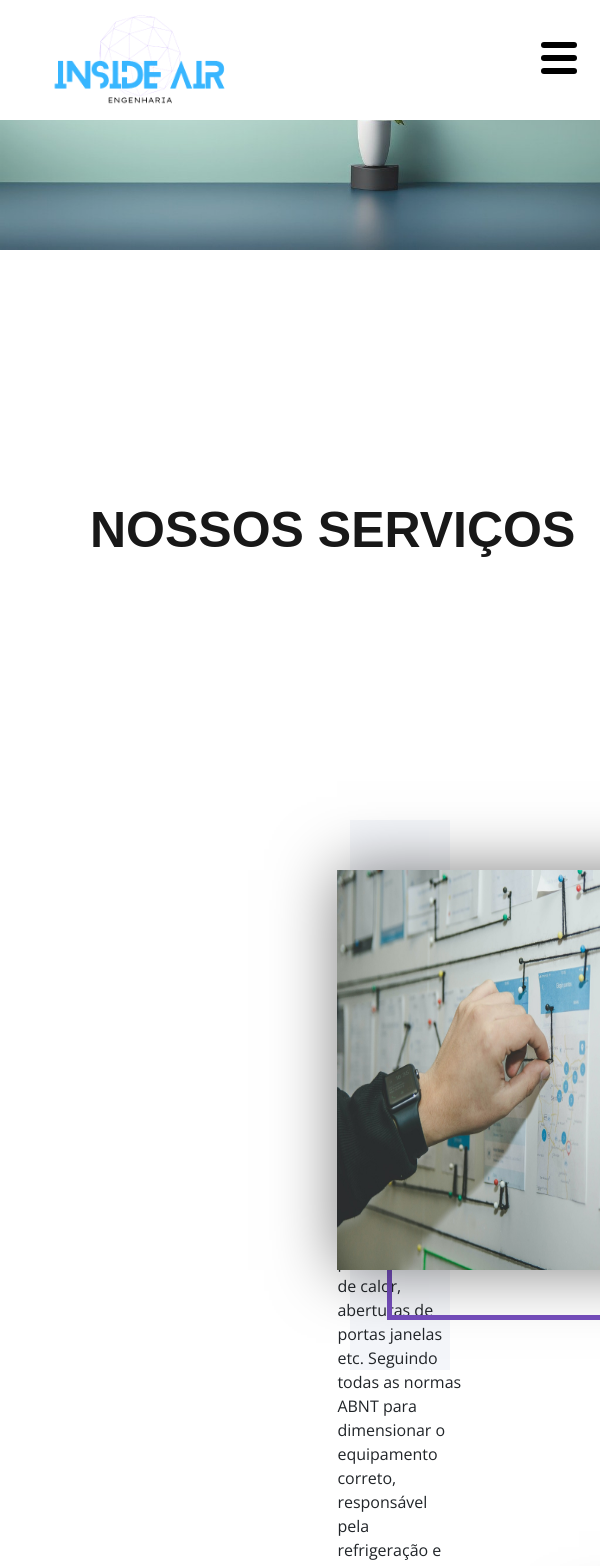
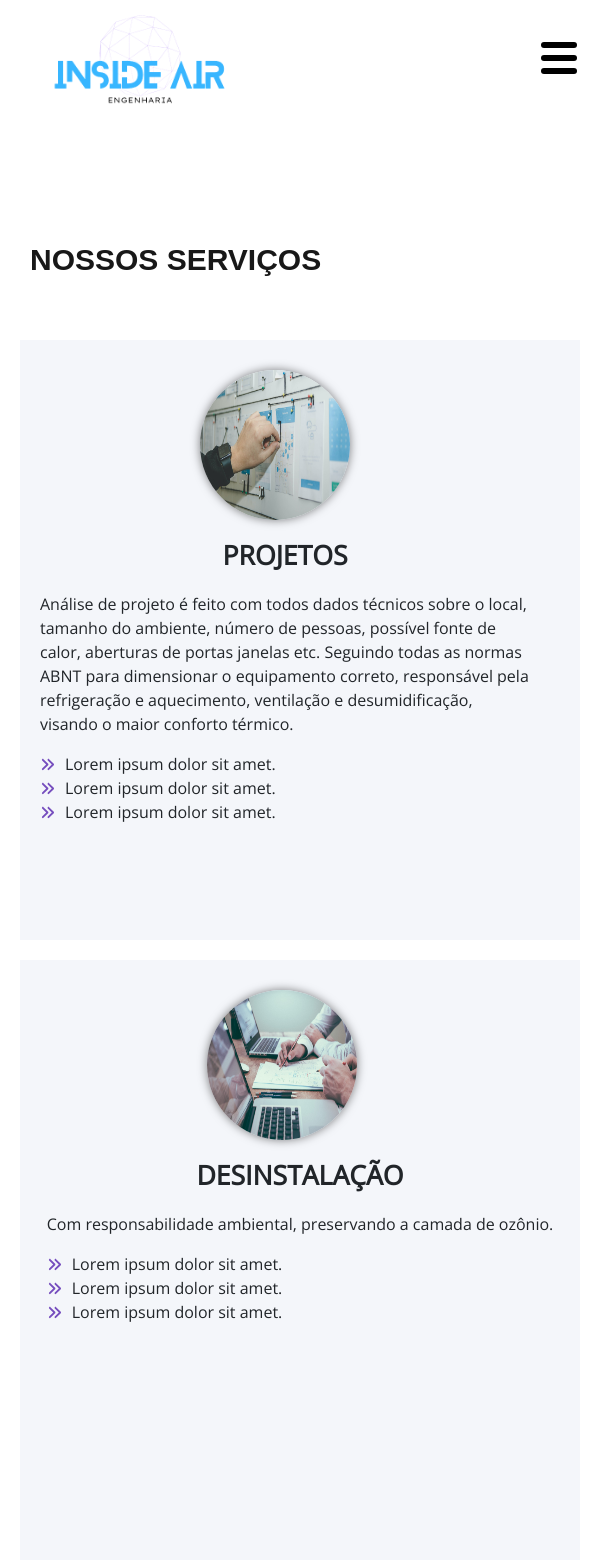
Before and after one commit to FabioAvilar/inside-air-engenharia, a React (Create React App) app: page /Projetos in a window 600 px wide. Shown: the top 1566 px of the page. Built offline with nearby package versions, Linux system fonts and the light colour scheme.

Commit message:
media-services

```diff
--- a/src/pages/projetos/projetos-media.css
+++ b/src/pages/projetos/projetos-media.css
@@ -1,12 +1,368 @@
 @media (max-width: 400px) {
+    .servicos-h2 {
+        font-size: 20px;
+        padding: 90px 30px;
+    }
+
+    .services {
+        background-position: -1100px -450px;
+        height: 200px;
+    }
+
+    .container-service {
+        margin: 10px 10px;
+    }
+
+    .service-container1 {
+        padding: 20px;
+        margin-bottom: 20px;
+        display: flex;
+        height: 600px;
+        flex-direction: row;
+    }
+
+    .service-2 {
+        flex-direction: row-reverse;
+    }
+
+    .service-img {
+        width: 150px;
+        height: 150px;
+        border-radius: 50%;
+        margin: 10px 95px;
+        box-shadow: 0 0 10px rgba(0, 0, 0, 0.5);
+    }
+
+    .service-img-container {
+        margin-left: 0px;
+    }
+
+    .service-block {
+        text-align: left;
+        padding: 30px 0px;
+        border-top: none;
+        margin-top: 70px;
+    }
+
+    .service-block-2 {
+        text-align: left;
+        padding: 30px 0px;
+        border-top: none;
+        margin-top: 70px;
+    }
+
+
+    .service-block-2 h2 {
+        text-align: center;
+    }
+
+    .service-block h2 {
+        text-align: center;
+    }
+
+    .service-block ul {
+        padding-left: 0px;
+    }
+
+    .service-block-2 ul {
+        padding-left: 0px;
+    }
+
+    .icon-services {
+        visibility: hidden;
+    }
+
+    .service-img-border {
+        visibility: hidden;
+    }
+
+    .service-contact {
+        background-size: contain;
+        background-attachment:scroll;
+    }
+
+    .button-service {
+        margin-top: 20px;
+    }
+
 }
 
 @media (min-width: 405px) and (max-width: 844px) {
-}
 
-@media (min-width: 500px) and (max-width: 768px) {
+    .servicos-h2 {
+        font-size: 30px;
+        padding: 100px 0 0px 50px;
+    }
+
+    .services {
+        background-position: 0 -350px;
+    }
+
+    .container-service {
+        margin: auto;
+    }
+
+    .service-container1 {
+        padding: 20px 0px 20px 0px;
+        margin: 20px 10px;
+        height: 500px;
+        grid-template-columns: 0.70fr 1fr;
+    }
+
+    .service-2 {
+        grid-template-columns: 1fr 0.70fr;
+        padding: 20px 30px 20px 30px;
+        margin: 20px 10px;
+        height: 500px;
+    }
+
+
+    .service-img {
+        width: 200px;
+        height: 200px;
+        margin: 20px 40px;
+    }
+
+    .service-img-container {
+        margin-left: 0px;
+    }
+
+    .service-block {
+        text-align: left;
+        margin-right: 30px;
+        padding: 30px 0px;
+    }
+
+    .service-block ul {
+        padding-left: 0px;
+    }
+
+
+    .service-block-2 ul {
+        padding-left: 0px;
+    }
+
+    .service-img-border {
+        width: 200px;
+        height: 200px;
+        margin: 50px 0 0 70px;
+    }
 
 }
 
-@media (min-width: 770px) and (max-width: 1024px) {
+@media (min-width: 500px) and (max-width: 767px) {
+    .servicos-h2 {
+        font-size: 30px;
+        padding: 80px 0 0px 30px;
+    }
+
+    .services {
+        background-position: -180px -310px;
+        background-size:contain;
+        height: 200px;
+    }
+
+    .container-service {
+        margin: 10px 10px;
+    }
+
+    .service-container1 {
+        padding: 20px;
+        margin-bottom: 20px;
+        display: flex;
+        height: 600px;
+        flex-direction: row;
+    }
+
+    .service-2 {
+        flex-direction: row-reverse;
+    }
+
+    .service-img {
+        width: 150px;
+        height: 150px;
+        border-radius: 50%;
+        margin: 10px 160px;
+        box-shadow: 0 0 10px rgba(0, 0, 0, 0.5);
+    }
+
+    .service-img-container {
+        margin-left: 0px;
+    }
+
+    .service-block {
+        text-align: left;
+        padding: 30px 0px;
+        border-top: none;
+        margin-top: 70px;
+    }
+
+    .service-block-2 {
+        text-align: left;
+        padding: 30px 0px;
+        border-top: none;
+        margin-top: 70px;
+    }
+
+
+    .service-block-2 h2 {
+        text-align: center;
+    }
+
+    .service-block h2 {
+        text-align: center;
+    }
+
+    .service-block ul {
+        padding-left: 0px;
+    }
+
+    .service-block-2 ul {
+        padding-left: 0px;
+    }
+
+    .icon-services {
+        visibility: hidden;
+    }
+
+    .service-img-border {
+        visibility: hidden;
+    }
+
+    .service-contact {
+        background-size: contain;
+        background-attachment:scroll;
+    }
+
+    .button-service {
+        margin-top: 20px;
+    }
+
 }
+
+@media (min-width: 768px) and (max-width: 1024px) {
+    .servicos-h2 {
+        font-size: 30px;
+        padding: 90px 0 0px 40px;
+    }
+
+    .services {
+        background-position: 0 -270px;
+        background-size: contain;
+        height: 300px;
+    }
+
+    .container-service {
+        margin: auto;
+    }
+
+    .service-container1 {
+        padding: 20px 0px 20px 0px;
+        margin: 20px 10px;
+        height: 500px;
+        grid-template-columns: 0.70fr 1fr;
+    }
+
+    .service-2 {
+        grid-template-columns: 1fr 0.70fr;
+        padding: 20px 30px 20px 30px;
+        margin: 20px 10px;
+        height: 500px;
+    }
+
+
+    .service-img {
+        width: 200px;
+        height: 200px;
+        margin: 20px 40px;
+    }
+
+    .service-img-container {
+        margin-left: 0px;
+    }
+
+    .service-block {
+        text-align: left;
+        margin-right: 30px;
+        padding: 30px 0px;
+    }
+
+    .service-block ul {
+        padding-left: 0px;
+    }
+
+
+    .service-block-2 ul {
+        padding-left: 0px;
+    }
+
+    .service-img-border {
+        width: 200px;
+        height: 200px;
+        margin: 50px 0 0 70px;
+    }
+
+}
+
+@media (min-width: 1025px) and (max-width: 1369px) {
+    .servicos-h2 {
+        font-size: 40px;
+        padding: 150px 0 0px 40px;
+    }
+
+    .services {
+        background-position: 0px -200px;
+        height: 450px;
+    }
+
+    .container-service {
+        margin: auto;
+    }
+
+    .service-container1 {
+        padding: 20px 0px 20px 0px;
+        margin: 40px 10px;
+        height: 400px;
+        grid-template-columns: 0.70fr 1fr;
+    }
+
+    .service-2 {
+        grid-template-columns: 1fr 0.70fr;
+        padding: 20px 30px 20px 60px;
+        margin: 20px 10px;
+        height: 450px;
+    }
+
+
+    .service-img {
+        width: 300px;
+        height: 300px;
+        margin: 20px 60px;
+    }
+
+    .service-img-container {
+        margin-left: 0px;
+    }
+
+    .service-block {
+        text-align: left;
+        margin-right: 30px;
+        padding: 30px 0px;
+    }
+
+    .service-block ul {
+        padding-left: 0px;
+    }
+
+
+    .service-block-2 ul {
+        padding-left: 0px;
+    }
+
+    .service-img-border {
+        width: 300px;
+        height: 300px;
+        margin: 50px 0 0 90px;
+    }
+
+}
--- a/src/pages/projetos/projetos.jsx
+++ b/src/pages/projetos/projetos.jsx
@@ -1,5 +1,6 @@
 import React from "react";
 import "./projetos.css";
+import "./projetos-media.css";
 import { Link } from "react-router-dom";
 import { FontAwesomeIcon } from "@fortawesome/react-fontawesome";
 import {
@@ -131,7 +132,7 @@ export const Projetos = () => {
                         <img
                             src={servico8}
                             alt="Foto do serviço"
-                            className="service-img"
+                            className="service-img service-img-2"
                         />
                     </div>
                 </div>
```
